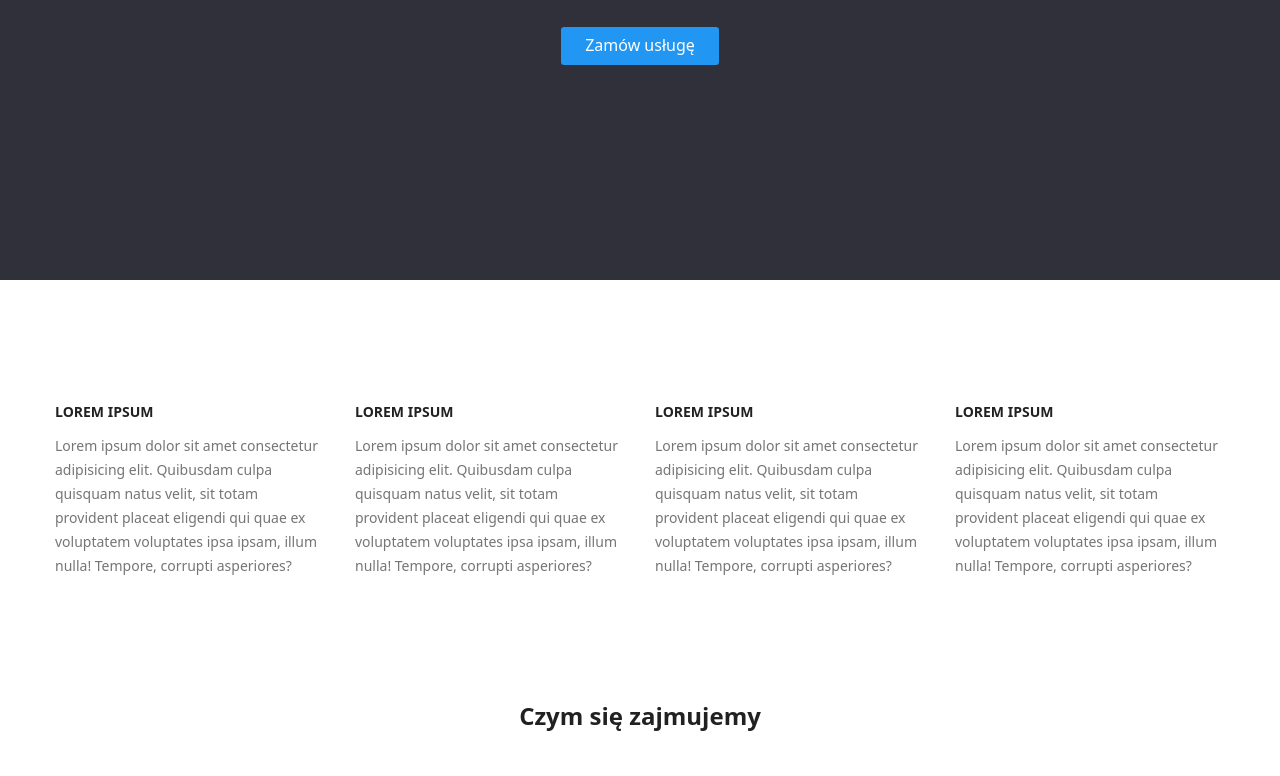
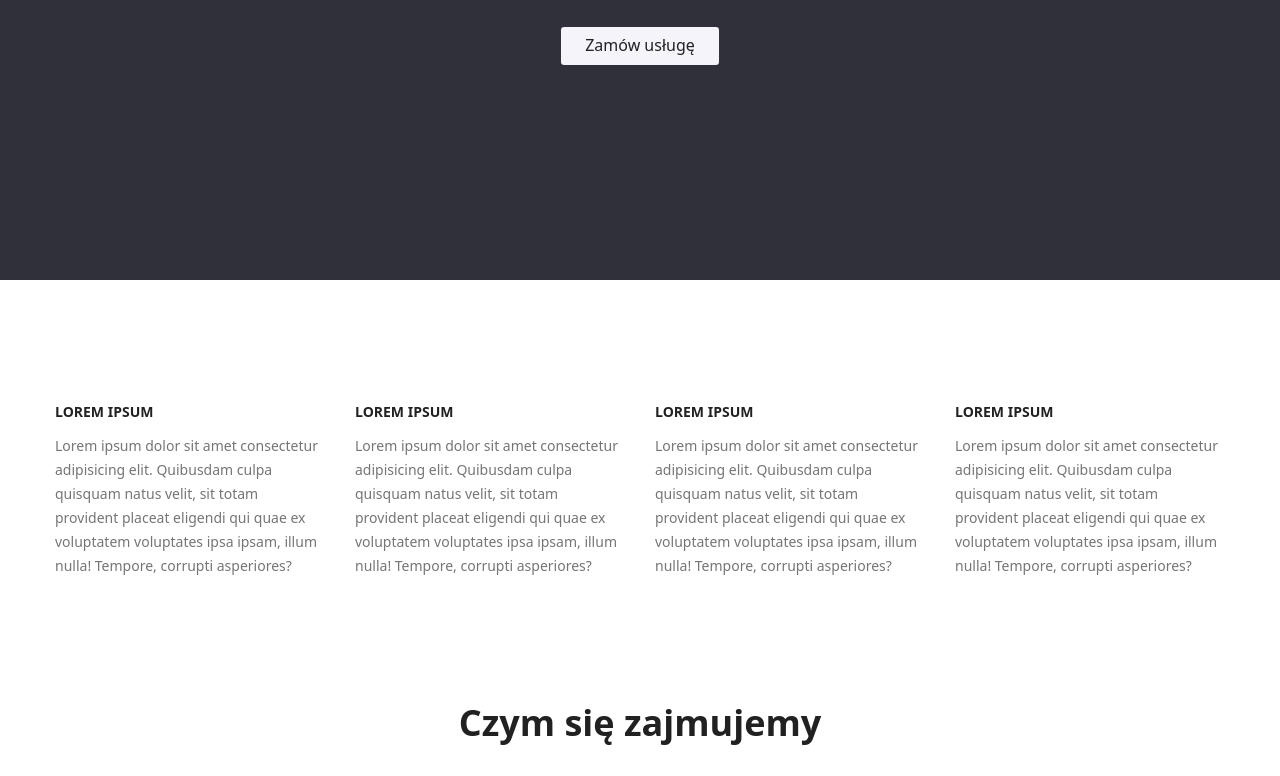
Before and after one commit to AndrzejTyminski/goit-markup-hw-03, a plain HTML site: page index.html in a window 1280 px wide. Shown: the part 399-1175 px from the top of the page. Drawn offline with nearby package versions, Linux system fonts and the light colour scheme.

Commit message:
button css

```diff
--- a/css/styles.css
+++ b/css/styles.css
@@ -16,8 +16,8 @@ body {
 /*stylizacja przyciskow button*/
 
 .button-2th {
-  color: white;
-  background-color: var(--blue-hover);
+  color: #212121;
+  background-color: #F5F4FA;
   box-sizing: border-box;
   height: 38px;
   padding: 0 24px;
@@ -34,7 +34,8 @@ body {
 
 .button-2th:hover{
   box-shadow: 0px 3px 1px rgba(0, 0, 0, 0.1), 0px 1px 2px rgba(0, 0, 0, 0.08), 0px 2px 2px rgba(0, 0, 0, 0.12);
-border-radius: 4px;;
+border-radius: 4px;
+background-color: #2196F3;
 }
 
 .margin-bottom0 {
@@ -79,6 +80,7 @@ li:last-child {
   text-align: center;
   padding-bottom: 50px;
   margin: 0;
+  font-size: 36px;
 }
 
 .navigation:hover {
```
